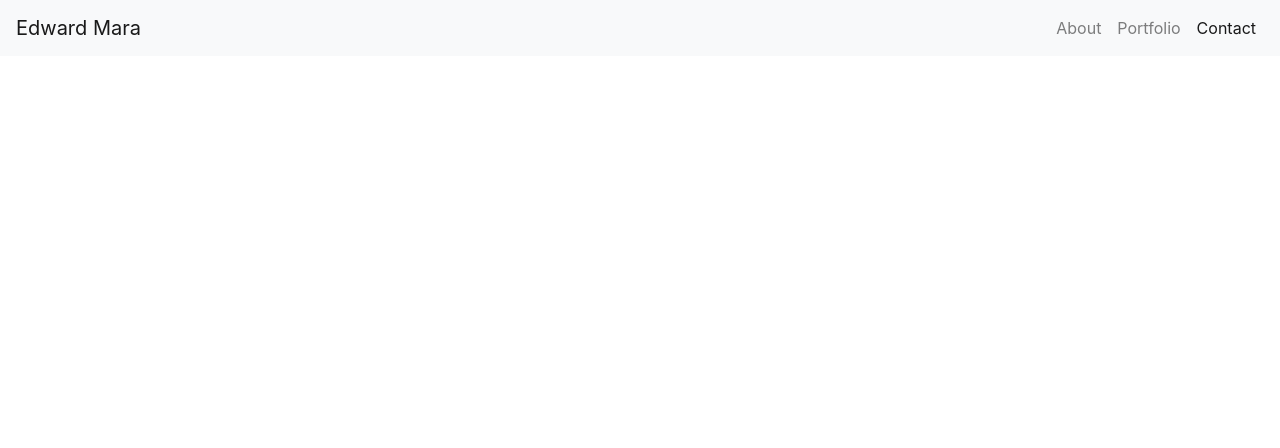
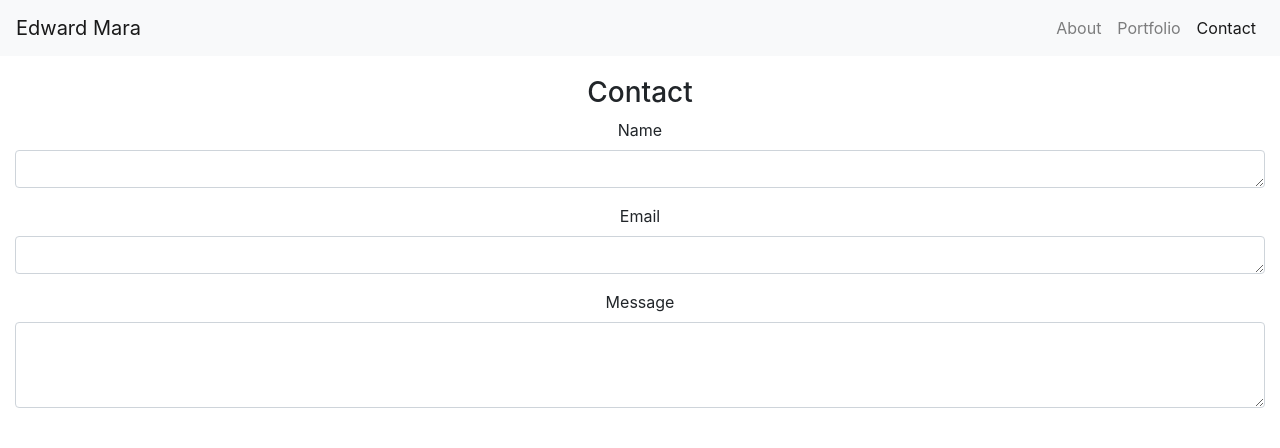
Before and after one commit to EdwardMara/Bootstrap-Portfolio, a plain HTML site: page contact.html in a window 1280 px wide. Drawn offline with nearby package versions, Linux system fonts and the light colour scheme.

Commit message:
user input forms for contact.hmtl

```diff
--- a/contact.html
+++ b/contact.html
@@ -8,13 +8,14 @@
     <title>Edward Mara</title>
     <link rel="stylesheet" href="https://stackpath.bootstrapcdn.com/bootstrap/4.3.1/css/bootstrap.min.css"
         integrity="sha384-ggOyR0iXCbMQv3Xipma34MD+dH/1fQ784/j6cY/iJTQUOhcWr7x9JvoRxT2MZw1T" crossorigin="anonymous">
-        <link rel="stylesheet" href="assets/css/style.css">
+    <link rel="stylesheet" href="assets/css/style.css">
 </head>
 
 <body>
     <nav class="navbar navbar-expand-lg navbar-light bg-light">
         <a class="navbar-brand" href="#">Edward Mara</a>
-        <button class="navbar-toggler" type="button" data-toggle="collapse" data-target="#navbarNavAltMarkup" aria-controls="navbarNavAltMarkup" aria-expanded="false" aria-label="Toggle navigation">
+        <button class="navbar-toggler" type="button" data-toggle="collapse" data-target="#navbarNavAltMarkup"
+            aria-controls="navbarNavAltMarkup" aria-expanded="false" aria-label="Toggle navigation">
             <span class="navbar-toggler-icon"></span>
         </button>
         <div class="collapse navbar-collapse" id="navbarNavAltMarkup">
@@ -25,6 +26,21 @@
             </div>
         </div>
     </nav>
+    <div class="container-fluid bg-12 text-center">
+        <h3>Contact</h3>
+        <div class="form-group">
+            <label for="exampleFormControlTextarea1">Name</label>
+            <textarea class="form-control" id="exampleFormControlTextarea1" rows="1"></textarea>
+        </div>
+        <div class="form-group">
+            <label for="exampleFormControlTextarea1">Email</label>
+            <textarea class="form-control" id="exampleFormControlTextarea1" rows="1"></textarea>
+        </div>
+        <div class="form-group">
+            <label for="exampleFormControlTextarea1">Message</label>
+            <textarea class="form-control" id="exampleFormControlTextarea1" rows="3"></textarea>
+        </div>
+    </div>
 
 </body>
 
```
